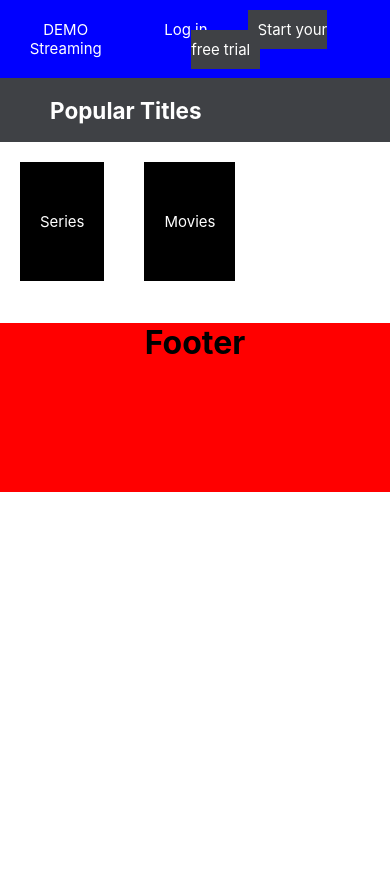
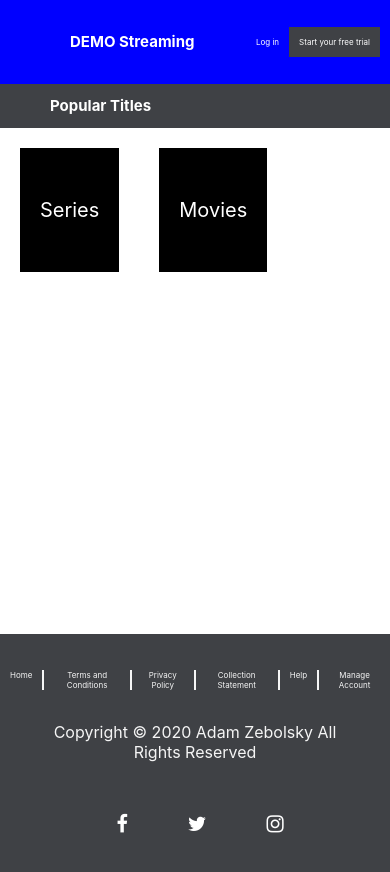
Before and after one commit to azebolsky/Remote-Roofing-Challenge, a React (Create React App) app: page / in a window 390 px wide. Shown: the top 872 px of the page. Before the commit the page ends 844 px from the top, so only its background shows below. Built offline with nearby package versions, Linux system fonts and the light colour scheme; no server answers.

Commit message:
finish style & add error handling

```diff
--- a/public/index.html
+++ b/public/index.html
@@ -10,6 +10,10 @@
       content="Web site created using create-react-app"
     />
     <link rel="apple-touch-icon" href="%PUBLIC_URL%/logo192.png" />
+    <link
+      rel="stylesheet"
+      href="https://cdnjs.cloudflare.com/ajax/libs/font-awesome/4.7.0/css/font-awesome.min.css"
+    />
     <!--
       manifest.json provides metadata used when your web app is installed on a
       user's mobile device or desktop. See https://developers.google.com/web/fundamentals/web-app-manifest/
--- a/src/components/Footer/Footer.css
+++ b/src/components/Footer/Footer.css
@@ -1,5 +1,66 @@
 .footer {
-  height: 20vh;
+  height: 35%;
   width: 100%;
-  background-color: red;
+  margin: 0;
+  background-color: rgb(63, 65, 69);
+  color: whitesmoke;
+  display: flex;
+  flex-direction: column;
+  align-items: center;
 }
+
+.footer > ul {
+  display: flex;
+  flex-direction: row;
+  list-style-type: none;
+}
+
+.footer > ul > li {
+  padding: 0 10px;
+  border-left: 2px solid whitesmoke;
+  margin-top: 20px;
+  color: whitesmoke;
+  font-size: 12px;
+}
+@media (max-width: 500px) {
+  .footer > ul > li {
+    font-size: 8px;
+  }
+  .footer > ul {
+    padding-inline-start: 10px;
+  }
+  .home-item {
+    padding-left: 0;
+  }
+}
+
+.footer > ul > li.home-item {
+  border: none;
+  padding: 0 10px 0 0;
+}
+
+.footer > div {
+  padding-inline-start: 40px;
+  padding-inline-end: 40px;
+}
+
+.tag {
+  font-size: 40px;
+}
+
+.footer > p {
+  text-align: left;
+  padding-inline-start: 40px;
+  margin: 10px;
+  font-size: 12px;
+}
+
+.footer > ul > li.social-icons {
+  border: none;
+  font-size: 30px;
+  margin: 0;
+}
+
+span {
+  display: none;
+}
--- a/src/components/Footer/Footer.js
+++ b/src/components/Footer/Footer.js
@@ -4,7 +4,49 @@ import "./Footer.css";
 const footer = () => {
   return (
     <div className="footer">
-      <h1>Footer</h1>
+      <ul>
+        <li className="home-item">Home</li>
+        <li>Terms and Conditions</li>
+        <li>Privacy Policy</li>
+        <li>Collection Statement</li>
+        <li>Help</li>
+        <li>Manage Account</li>
+      </ul>
+      <div>
+        <p>Copyright &#169; 2020 Adam Zebolsky All Rights Reserved</p>
+      </div>
+      <ul>
+        <li className="social-icons">
+          <a
+            href="https://www.facebook.com/adam.zebolsky/"
+            className="fa fa-facebook"
+            target="_blank"
+            rel="noopener noreferrer"
+          >
+            <span>facebook link</span>
+          </a>
+        </li>
+        <li className="social-icons">
+          <a
+            className="fa fa-twitter"
+            href="https://www.instagram.com"
+            target="_blank"
+            rel="noopener noreferrer"
+          >
+            <span>twitter link</span>
+          </a>
+        </li>
+        <li className="social-icons">
+          <a
+            href="https://twitter.com/AdamZebolsky"
+            className="fa fa-instagram"
+            target="_blank"
+            rel="noopener noreferrer"
+          >
+            <span>instagram link</span>
+          </a>
+        </li>
+      </ul>
     </div>
   );
 };
--- a/src/components/Header/Header.css
+++ b/src/components/Header/Header.css
@@ -5,6 +5,19 @@
   align-items: center;
   background-color: blue;
   color: white;
+}
+
+.right-nav {
+  padding-right: 50px;
+}
+
+@media (max-width: 800px) {
+  .right-nav > :link {
+    font-size: 10px;
+  }
+  h1 {
+    font-size: 15px;
+  }
 }
 
 @media (max-width: 500px) {
@@ -17,13 +30,20 @@
     color: white;
   }
 
-  a {
-    font-size: 8px;
-    margin: 5px;
+  .right-nav {
+    display: flex;
+    flex-direction: row;
+    align-items: center;
+    justify-content: flex-end;
+    padding-right: 5px;
   }
 
+  .right-nav > :link {
+    margin: 5px;
+    font-size: 8px;
+  }
   .free-trial {
-    padding: 5px;
+    padding: 10px;
   }
 }
 
@@ -36,18 +56,15 @@
   font-size: 15px;
 }
 
-.nav > h1,
+.nav > a > h1,
 .sub-nav > h1 {
   padding-left: 50px;
 }
 
-.nav > div {
-  padding-right: 50px;
-}
-
-a {
+a,
+:link {
   margin: 20px;
-  font-size: 15px;
+  font-size: 20px;
   text-decoration: none;
   color: white;
 }
--- a/src/components/Header/Header.js
+++ b/src/components/Header/Header.js
@@ -6,12 +6,14 @@ const header = (props) => {
   return (
     <div>
       <nav className="nav">
-        <Link to="/">DEMO Streaming</Link>
-        <div>
-          <a href="/">Log in</a>
-          <a href="/" className="free-trial">
+        <Link to="/" onClick={() => props.handleLinkClick("Titles")}>
+          <h1>DEMO Streaming</h1>
+        </Link>
+        <div className="right-nav">
+          <Link to="/">Log in</Link>
+          <Link to="/" className="free-trial">
             Start your free trial
-          </a>
+          </Link>
         </div>
       </nav>
       <nav className="sub-nav">
--- a/src/components/Home/Home.js
+++ b/src/components/Home/Home.js
@@ -2,11 +2,9 @@ import React from "react";
 // import { Route, Link, Switch } from "react-router-dom";
 // import Movies from "../Movies/Movies";
 // import Series from "../Series/Series";
-import "./Home.css";
+// import "./Home.css";
 
 const home = ({ movieItems, seriesItems, currentSubtitle }) => {
-  // const movies = "movies";
-  // const series = "series";
   return <div></div>;
 };
 
--- a/src/components/Movies/Movies.css
+++ b/src/components/Movies/Movies.css
@@ -2,7 +2,6 @@
   display: flex;
   flex-wrap: wrap;
   justify-content: center;
-  background-color: whitesmoke;
   margin: 50px;
 }
 
@@ -13,10 +12,19 @@
   align-items: center;
   flex-wrap: wrap;
   max-width: 150px;
+  box-shadow: 0 4px 8px 0 rgba(0, 0, 0, 0.2);
+  transition: 0.2s;
+}
+
+.movie:hover {
+  box-shadow: 0 8px 16px 0 rgba(0, 0, 0, 0.2);
+  transform: scale(1.01);
 }
 
 .movie-title {
   overflow-wrap: break-word;
   word-wrap: break-word;
   hyphens: auto;
+  font-size: 20px;
+  font-weight: 600;
 }
--- a/src/components/Series/Series.css
+++ b/src/components/Series/Series.css
@@ -2,8 +2,6 @@
   display: flex;
   flex-wrap: wrap;
   justify-content: center;
-  background-color: whitesmoke;
-  box-shadow: 2px 2px 2px 2px gray;
   margin: 50px;
 }
 
@@ -14,6 +12,13 @@
   align-items: center;
   flex-wrap: wrap;
   max-width: 150px;
+  box-shadow: 0 4px 8px 0 rgba(0, 0, 0, 0.2);
+  transition: 0.2s;
+}
+
+.series:hover {
+  box-shadow: 0 8px 16px 0 rgba(0, 0, 0, 0.2);
+  transform: scale(1.01);
 }
 
 .series-title {
--- a/src/containers/App.css
+++ b/src/containers/App.css
@@ -1,9 +1,21 @@
 .App {
   text-align: center;
   height: 100vh;
+  width: 100vw;
   margin: 0;
 }
 
 .content {
   min-height: 60%;
 }
+
+.home {
+  display: flex;
+  flex-direction: row;
+}
+
+.links {
+  color: white;
+  background-color: black;
+  padding: 50px 20px;
+}
--- a/src/containers/App.js
+++ b/src/containers/App.js
@@ -4,7 +4,6 @@ import Movies from "../components/Movies/Movies";
 import Series from "../components/Series/Series";
 import Header from "../components/Header/Header";
 import Footer from "../components/Footer/Footer";
-import Home from "../components/Home/Home";
 import "./App.css";
 
 const App = () => {
@@ -60,26 +59,12 @@ const App = () => {
 
   return (
     <div className="App">
-      <Header currentSubtitle={sub.subtitle} />
-      {!item.loading ? (
-        <>
-          <Home
-            movieItems={item.movies}
-            seriesItems={item.series}
-            currentSubtitle={sub.subtitle}
-            // handleLinkClick={handleLinkClick}
-          />
-          <Route
-            exact
-            path="/"
-            render={() => (
-              <Home
-                movieItems={item.movies}
-                seriesItems={item.series}
-                subtitle={item.subtitle}
-              />
-            )}
-          />
+      <Header
+        currentSubtitle={sub.subtitle}
+        handleLinkClick={handleLinkClick}
+      />
+      {!item.loading || !item.error ? (
+        <div className="content">
           <Route
             path="/movies"
             render={() => <Movies movieItems={item.movies} />}
@@ -104,9 +89,9 @@ const App = () => {
               Movies
             </Link>
           </div>
-        </>
+        </div>
       ) : (
-        <h1>loading...</h1>
+        <h1>{item.loading ? "...loading" : "Something went wrong"}</h1>
       )}
       <Footer />
     </div>
```
